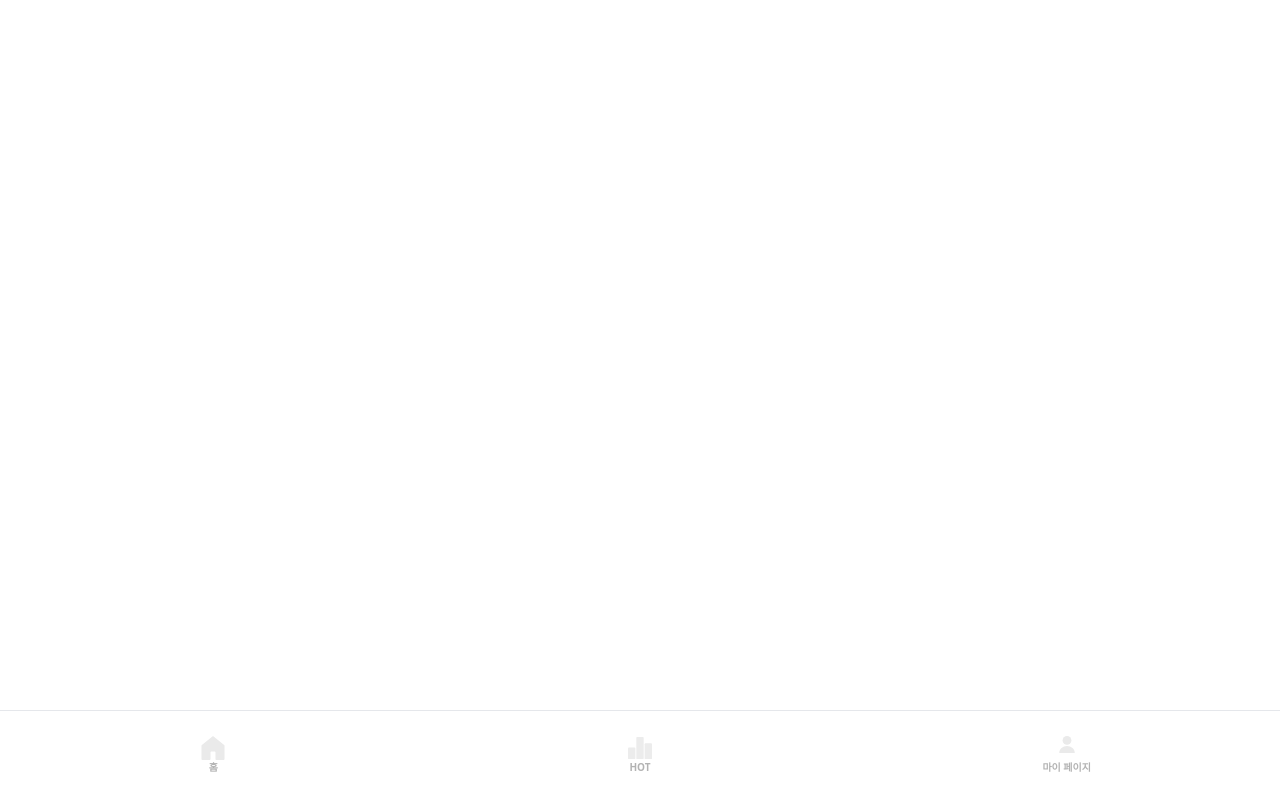
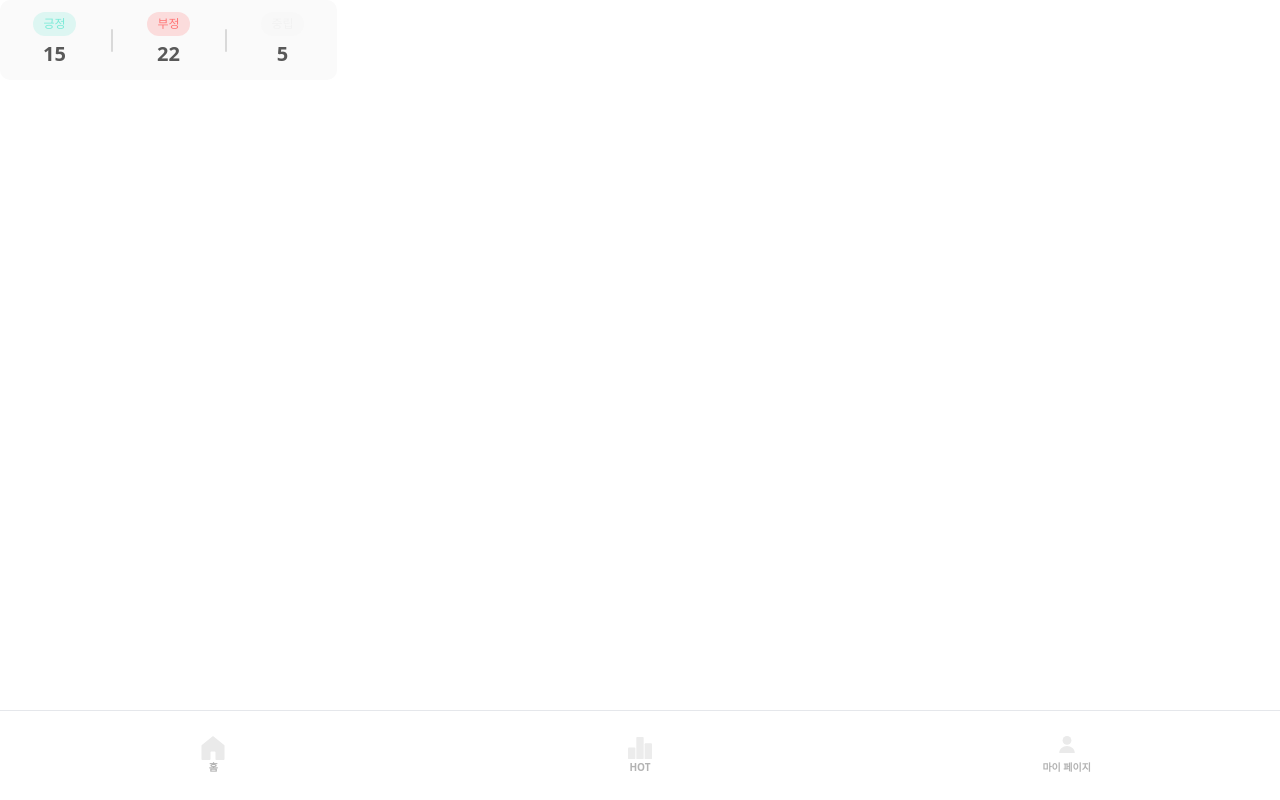
Before and after one commit to 9oormthon-univ/2025_SEASONTHON_TEAM_46_FE, a React (Vite) app: page /report in a window 1280 px wide. Before the commit this address had no page. Built offline with nearby package versions, Linux system fonts and the light colour scheme.

Commit message:
feat: 이번주 뉴스소비 컴포넌트 구현

```diff
--- a/dev-dist/sw.js
+++ b/dev-dist/sw.js
@@ -68,7 +68,7 @@ if (!self.define) {
     });
   };
 }
-define(["./workbox-54d0af47"], function (workbox) {
+define(["./workbox-86c9b217"], function (workbox) {
   "use strict";
 
   self.skipWaiting();
@@ -83,7 +83,7 @@ define(["./workbox-54d0af47"], function (workbox) {
     [
       {
         url: "index.html",
-        revision: "0.tsf8v7302po",
+        revision: "0.d0nfsvhu50g",
       },
     ],
     {},
--- a/src/App.tsx
+++ b/src/App.tsx
@@ -9,6 +9,7 @@ import CreateAccount from "./pages/CreateAccount";
 import SearchPage from "./pages/SearchPage";
 import Detail from "./pages/Detail";
 import NewsPick from "./pages/NewsPick";
+import ReportPage from "./pages/ReportPage";
 
 function App() {
   const showBottomNav: boolean = useStore((state) => state.showBottomNav);
@@ -24,6 +25,7 @@ function App() {
           <Route path="/my" element={<MyPage />} />
           <Route path="/news-pick" element={<NewsPick />} />
           <Route path="/search" element={<SearchPage />} />
+          <Route path="/report" element={<ReportPage />} />
         </Routes>
         {showBottomNav && <BottomNav />}
       </div>
--- /dev/null
+++ b/src/components/report/NewsSentimentBar.tsx
@@ -0,0 +1,55 @@
+import { Category } from "../common/Category";
+
+type Props = {
+  positive?: number;
+  negative?: number;
+  neutral?: number;
+  className?: string;
+};
+
+export default function NewsSentimentBar({
+  positive = 15,
+  negative = 22,
+  neutral = 5,
+  className = "",
+}: Props) {
+  return (
+    <div
+      className={`h-20 w-[337px] flex-shrink-0 rounded-[10px] bg-[#FAFAFA] px-[33px] ${className}`}
+    >
+      <div className="flex h-full items-center justify-between">
+        <SentimentCell label="긍정" value={positive} color="#7BEAD7" />
+        <Divider />
+        <SentimentCell label="부정" value={negative} color="#FF7676" />
+        <Divider />
+        <SentimentCell label="중립" value={neutral} color="#F2F2F2" />
+      </div>
+    </div>
+  );
+}
+
+function Divider() {
+  return (
+    <span
+      className="h-[23px] w-[2px] self-center rounded bg-[#D9D9D9]"
+      aria-hidden
+    />
+  );
+}
+
+function SentimentCell({
+  label,
+  value,
+  color,
+}: {
+  label: string;
+  value: number;
+  color: string;
+}) {
+  return (
+    <div className="flex flex-col items-center justify-center gap-1">
+      <Category text={label} color={color} />
+      <p className="text-xl font-bold text-[#595959]">{value}</p>
+    </div>
+  );
+}
--- /dev/null
+++ b/src/pages/ReportPage.tsx
@@ -0,0 +1,9 @@
+import NewsSentimentBar from "../components/report/NewsSentimentBar";
+
+export default function ReportPage() {
+  return (
+    <div>
+      <NewsSentimentBar />
+    </div>
+  );
+}
```
